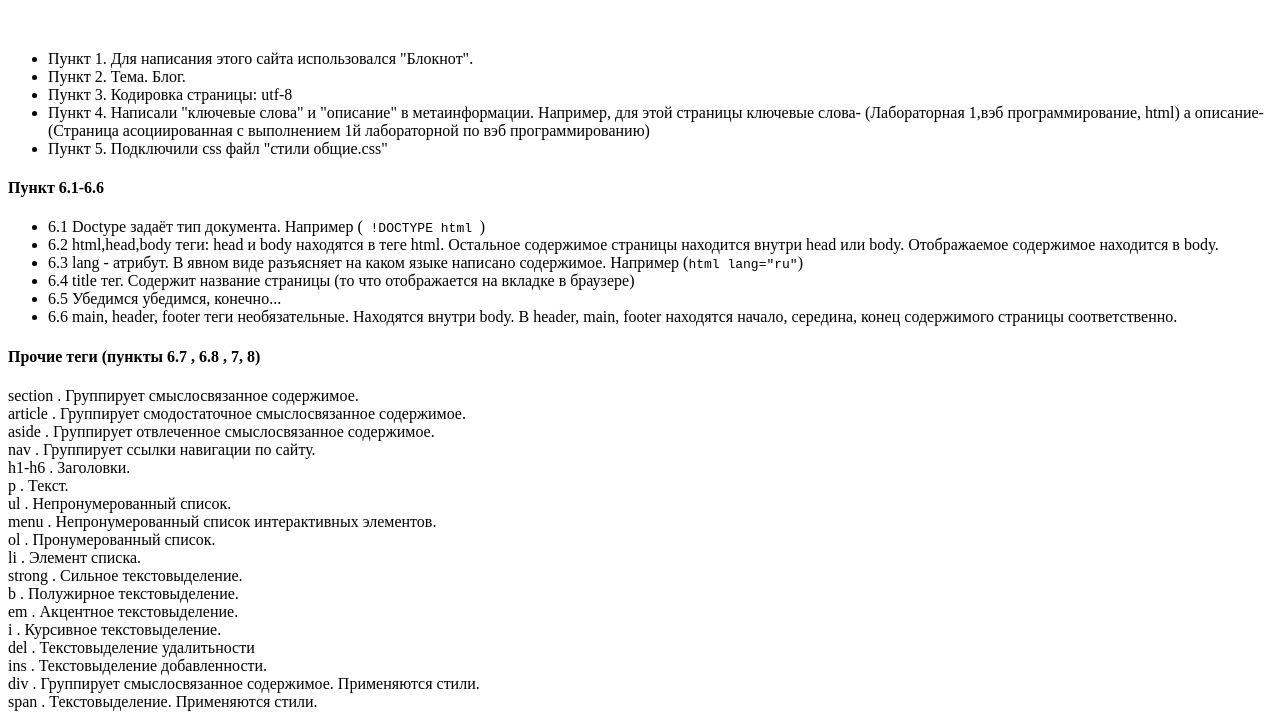
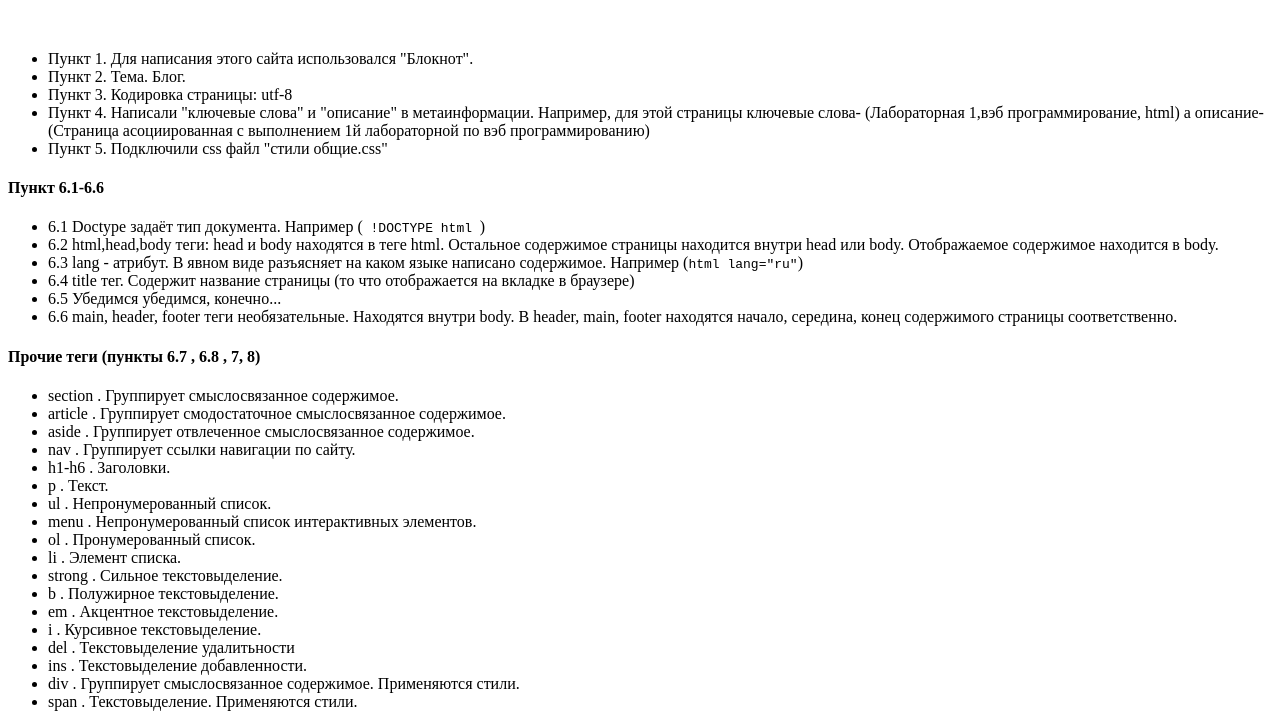
Before and after one commit to extubr0210/Web_pr_23, a plain HTML site: page Страницы/Лабораторная 1.html in a window 1280 px wide. Shown: the part 87-800 px from the top of the page. Drawn offline with Linux system fonts and the light colour scheme.

Commit message:
Update Лабораторная 1.html

```diff
--- a/Страницы/Лабораторная 1.html
+++ b/Страницы/Лабораторная 1.html
@@ -36,25 +36,26 @@
 	</section>
 	<section>
 		<h4>Прочие теги (пункты 6.7 , 6.8 , 7, 8) </h4>
-		<p>section .  Группирует смыслосвязанное содержимое.<br>
-		article . Группирует смодостаточное смыслосвязанное содержимое.<br>
-		aside . Группирует отвлеченное смыслосвязанное содержимое.<br>
-		nav . Группирует ссылки навигации по сайту.<br>
-		h1-h6 . Заголовки.<br>
-		p . Текст.<br>
-		ul . Непронумерованный список.<br>
-		menu . Непронумерованный список интерактивных элементов.<br>
-		ol . Пронумерованный список.<br>
-		li . Элемент списка.<br>
-		strong . Сильное текстовыделение.<br>
-		b . Полужирное текстовыделение.<br>
-		em . Акцентное текстовыделение.<br>
-		i . Курсивное текстовыделение.<br>
-		del . Текстовыделение удалитьности<br>
-		ins . Текстовыделение добавленности.<br>
-		div . Группирует смыслосвязанное содержимое. Применяются стили.<br>
-		span . Текстовыделение. Применяются стили.<br>
-		</p>
+		<ul>
+		<li>section .  Группирует смыслосвязанное содержимое.</li>
+		<li>article . Группирует смодостаточное смыслосвязанное содержимое.</li>
+		<li>aside . Группирует отвлеченное смыслосвязанное содержимое.</li>
+		<li>nav . Группирует ссылки навигации по сайту.</li>
+		<li>h1-h6 . Заголовки.</li>
+		<li>p . Текст.</li>
+		<li>ul . Непронумерованный список.</li>
+		<li>menu . Непронумерованный список интерактивных элементов.</li>
+		<li>ol . Пронумерованный список.</li>
+		<li>li . Элемент списка.</li>
+		<li>strong . Сильное текстовыделение.</li>
+		<li>b . Полужирное текстовыделение.</li>
+		<li>em . Акцентное текстовыделение.</li>
+		<li>i . Курсивное текстовыделение.</li>
+		<li>del . Текстовыделение удалитьности</li>
+		<li>ins . Текстовыделение добавленности.</li>
+		<li>div . Группирует смыслосвязанное содержимое. Применяются стили.</li>
+		<li>span . Текстовыделение. Применяются стили.</li>
+		</ul>
 	</section>
 	<section>
 		<h4>Пункт 6.9-6.11</h4>
```
Lines whose indentation alone changed are shown as unchanged.
